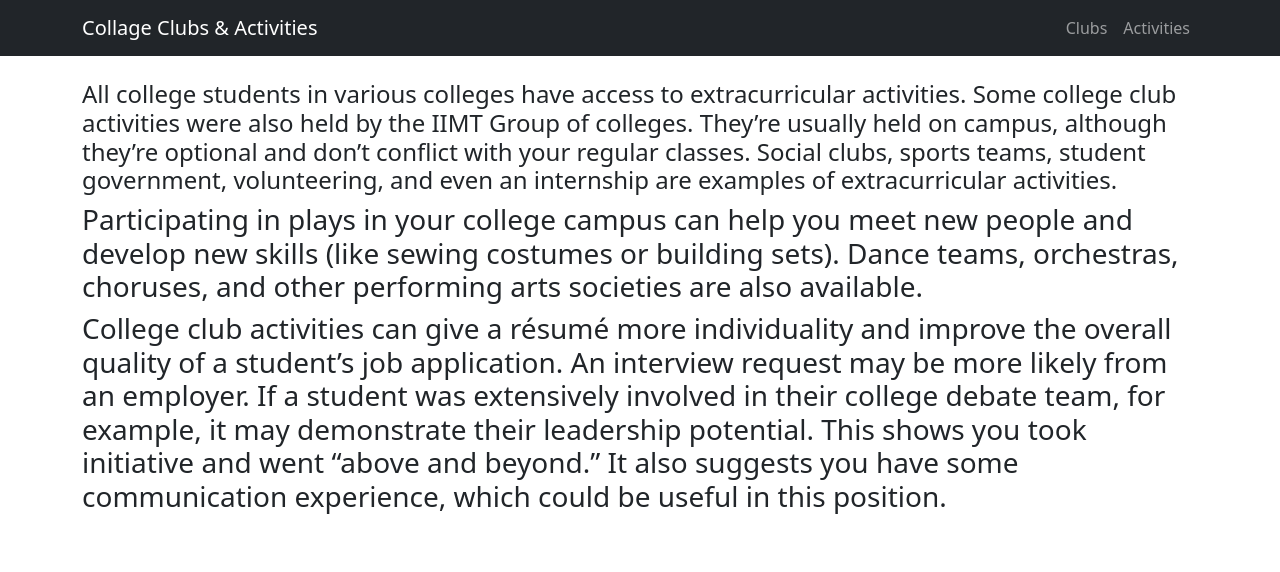
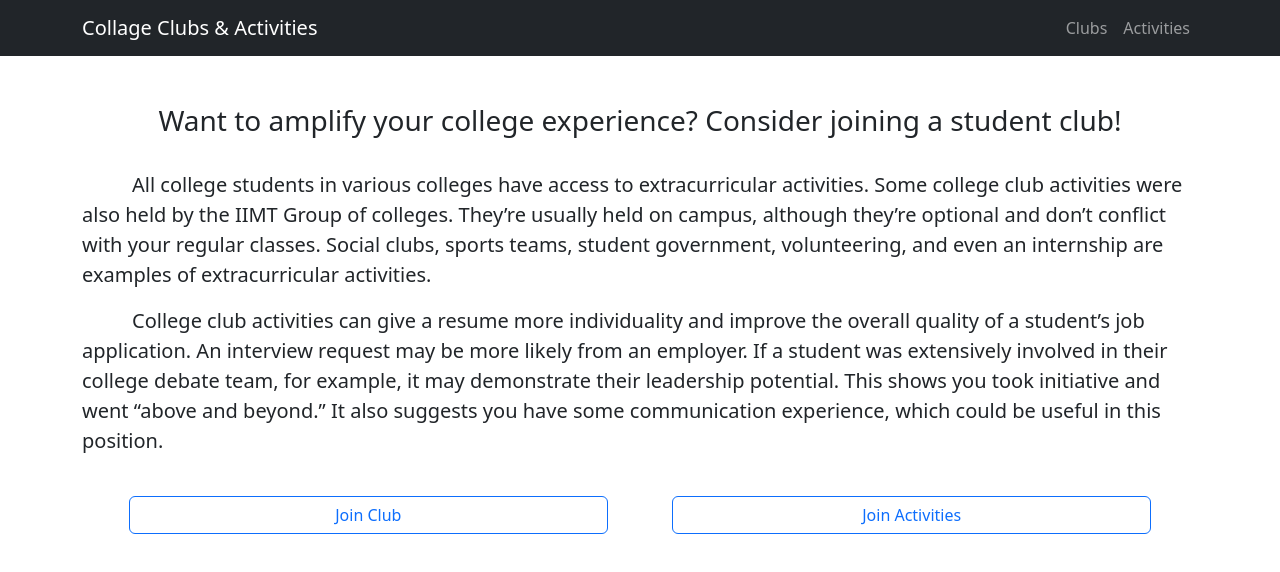
Before and after one commit to gigiftttgi/client, a React (Create React App) app: page / in a window 1280 px wide. Shown: the top 572 px of the page. Built offline with nearby package versions, Linux system fonts and the light colour scheme.

Commit message:
member and home page

```diff
--- a/src/App.js
+++ b/src/App.js
@@ -8,6 +8,7 @@ import Detail from "./component/Detail";
 import Join from "./component/Join";
 import Complete from "./component/Complete";
 import Fail from "./component/Fail";
+import Member from "./component/Member";
 
 function App() {
   return (
@@ -18,9 +19,11 @@ function App() {
         <Route path="/Clubs" element={<Clubs />} />
         <Route path="/Clubs/:id" element={<Detail />} />
         <Route path="/Clubs/:id/Join" element={<Join />} />
+        <Route path="/Clubs/:id/Member" element={<Member />} />
         <Route path="/Activities" element={<Act />} />
         <Route path="/Activities/:id" element={<Detail />} />
         <Route path="/Activities/:id/Join" element={<Join />} />
+        <Route path="/Activities/:id/Member" element={<Member />} />
         <Route path="/Complete" element={<Complete />} />
         <Route path="/Fail" element={<Fail />} />
       </Routes>
--- a/src/component/Detail.js
+++ b/src/component/Detail.js
@@ -41,6 +41,7 @@ function Detail() {
     let age;
     var m = 0;
     var url = "";
+    var urlmem = "";
     var text = "Full";
     detail.map((item) => {
       if (item.Age == 0) {
@@ -53,11 +54,17 @@ function Detail() {
         let mm = item.Member.split(",");
         m = mm.length;
       }
+
       if (m != item.Max) {
         if (form == "Clubs") url = `/Clubs/${item.ID}/Join`;
         else url = `/Activities/${item.ID}/Join`;
+        text = "Join us now";
+      }
 
-        text = "Join us now";
+      if (form == "Clubs") {
+        url = `/Clubs/${item.ID}/Member`;
+      } else {
+        url = `/Clubs/${item.ID}/Member`;
       }
 
       inform.push(
@@ -137,9 +144,20 @@ function Detail() {
             </Col>
             <Col>
               <h4>Member</h4>
-              <p class="fs-5">
-                {m}/{item.Max}
-              </p>
+              <Row>
+                <Col>
+                  <p class="fs-5">
+                    {m}/{item.Max}
+                  </p>
+                </Col>
+
+                <Col>
+                  <Link to={url} class="text-decoration-none">
+                    <div class="d-grid gap-2">See members</div>
+                  </Link>
+                </Col>
+              </Row>
+
               <br />
               <Row>
                 <Col>
--- a/src/component/Home.js
+++ b/src/component/Home.js
@@ -1,39 +1,79 @@
 import React from "react";
-import { Container, Tab } from "react-bootstrap";
+import { Link } from "react-router-dom";
+
+import { Container, Row, Col, Button } from "react-bootstrap";
+import "./style.css";
 
 function Home() {
   return (
     <div>
       <br />
+      <br />
+      <Container className="justify-content-md-center text-center">
+        <h3>
+          Want to amplify your college experience? Consider joining a student
+          club!
+        </h3>
+      </Container>
+
+      <br />
+
+      {/* <Row className="space justify-content-md-center">
+        <Col sm={5}> */}
       <Container>
-        <h4>
-          {"    "}All college students in various colleges have access to
+        <p className="tab fs-5">
+          All college students in various colleges have access to
           extracurricular activities. Some college club activities were also
           held by the IIMT Group of colleges. They’re usually held on campus,
           although they’re optional and don’t conflict with your regular
           classes. Social clubs, sports teams, student government, volunteering,
           and even an internship are examples of extracurricular activities.
-        </h4>
+        </p>
       </Container>
+      {/* </Col>
+        <Col sm={5}> */}
       <Container>
-        <h3>
-          Participating in plays in your college campus can help you meet new
-          people and develop new skills (like sewing costumes or building sets).
-          Dance teams, orchestras, choruses, and other performing arts societies
-          are also available.
-        </h3>
-      </Container>
-      <Container>
-        <h3>
-          College club activities can give a résumé more individuality and
+        <p className="tab fs-5">
+          College club activities can give a resume more individuality and
           improve the overall quality of a student’s job application. An
           interview request may be more likely from an employer. If a student
           was extensively involved in their college debate team, for example, it
           may demonstrate their leadership potential. This shows you took
           initiative and went “above and beyond.” It also suggests you have some
           communication experience, which could be useful in this position.
-        </h3>
+        </p>
       </Container>
+      {/* </Col>
+      </Row> */}
+      <br />
+      <Row className="space justify-content-md-center">
+        <Col sm={5}>
+          <Link to={`/Clubs`} class="text-decoration-none">
+            <div class="d-grid gap-2">
+              <Button
+                variant="outline-primary"
+                type="submit"
+                className="spacebtw"
+              >
+                Join Club
+              </Button>
+            </div>
+          </Link>
+        </Col>
+        <Col sm={5}>
+          <Link to={`/Activities`} class="text-decoration-none">
+            <div class="d-grid gap-2">
+              <Button
+                variant="outline-primary"
+                type="submit"
+                className="spacebtw"
+              >
+                Join Activities
+              </Button>
+            </div>
+          </Link>
+        </Col>
+      </Row>
     </div>
   );
 }
--- /dev/null
+++ b/src/component/Member.js
@@ -0,0 +1,60 @@
+import React, { useState, useEffect } from "react";
+import { Button, Card, Container, Row, Col } from "react-bootstrap";
+import { Link } from "react-router-dom";
+import Axios from "axios";
+import "bootstrap/dist/css/bootstrap.min.css";
+import "./style.css";
+
+function Member() {
+  const href = window.location.pathname.split("/");
+  const id = href[2];
+  const form = href[1];
+  let cont = [];
+  const [member, setMember] = useState([]);
+  const [contact, setContact] = useState([]);
+
+  useEffect(() => {
+    Axios.post("http://localhost:3001/member", {
+      id: id,
+      form: form,
+    }).then((res) => {
+      console.log(res.data);
+      setMember(res.data);
+    });
+  }, []);
+
+  function printMember() {
+    let inform = [];
+    let row = [];
+    var phone;
+    var email;
+    member.map((item) => {
+      inform.push(
+        <Row>
+          <Col>
+            <p>{item}</p>
+          </Col>
+        </Row>
+      );
+    });
+    return inform;
+  }
+
+  return (
+    <div>
+      <Container>
+        <br />
+        <h4>Member</h4>
+        <hr />
+        {printMember()}
+      </Container>
+      <Container>
+        <Link to={`/${form}/${id}`}>
+          <Button variant="outline-secondary ">Go back</Button>
+        </Link>
+      </Container>
+    </div>
+  );
+}
+
+export default Member;
--- a/src/component/style.css
+++ b/src/component/style.css
@@ -42,3 +42,7 @@ h1 {
   margin-left: 20px;
   margin-right: 20px;
 }
+
+.tab {
+  text-indent: 50px;
+}
```
